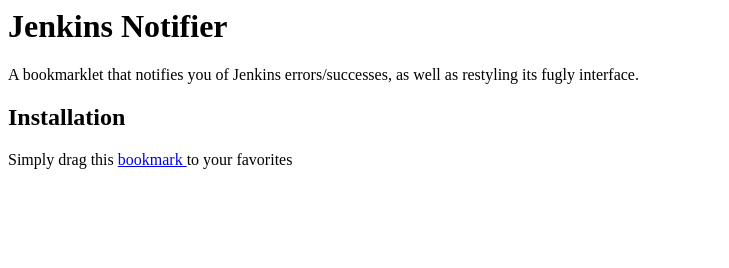
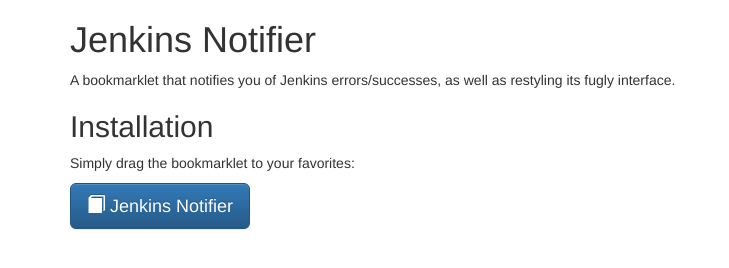
Before and after one commit to elstgav/jenkins_notifier, a plain HTML site: page index.html in a window 1280 px wide. Shown: the whole page, without its empty margins (0-729 px from the left). Drawn offline with nearby package versions, Linux system fonts and the light colour scheme.

Commit message:
Prettyfying the project page

```diff
--- a/index.html
+++ b/index.html
@@ -1,13 +1,26 @@
-<h1>Jenkins Notifier</h1>
+<!doctype html>
+<html lang="en">
+<head>
+  <meta charset="UTF-8">
+  <title>Jenkins Notifier</title>
+    <!-- Latest compiled and minified CSS -->
+  <link rel="stylesheet" href="http://netdna.bootstrapcdn.com/bootstrap/3.0.3/css/bootstrap.min.css">
 
-<p>A bookmarklet that notifies you of Jenkins errors/successes, as well as restyling its fugly interface.</p>
+  <!-- Optional theme -->
+  <link rel="stylesheet" href="http://netdna.bootstrapcdn.com/bootstrap/3.0.3/css/bootstrap-theme.min.css">
+</head>
+<body>
+  <div class="container">
+    <h1>Jenkins Notifier</h1>
 
-<h2>Installation</h2>
+    <p>A bookmarklet that notifies you of Jenkins errors/successes, as well as restyling its fugly interface.</p>
 
-<p>
-  Simply drag this
-  <a href="javascript:(function(d,s,u,el,f){f=d.getElementsByTagName(s)[0];el=d.createElement(s);el.async=1;el.src=u;f.parentNode.insertBefore(el,f)})(document,'script','//raw.github.com/elstgav/jenkins_notifier/master/jenkins-notifier-min.js');">
-    bookmark
-  </a>
-  to your favorites
-</p>
+    <h2>Installation</h2>
+
+    <p>Simply drag the bookmarklet to your favorites:</p>
+    <a class="btn btn-lg btn-primary" href="javascript:(function(d,s,u,el,f){f=d.getElementsByTagName(s)[0];el=d.createElement(s);el.async=1;el.src=u;f.parentNode.insertBefore(el,f)})(document,'script','//raw.github.com/elstgav/jenkins_notifier/master/jenkins-notifier-min.js');">
+        <i class="glyphicon glyphicon-book"></i> Jenkins Notifier
+      </a>
+  </div>
+</body>
+</html>
```
